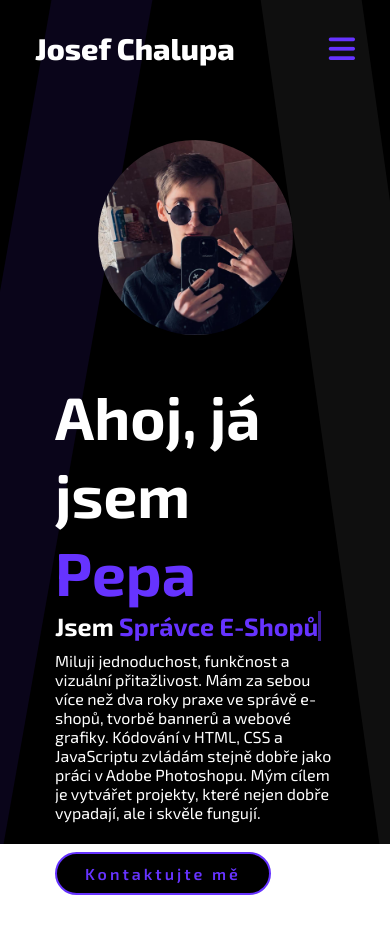
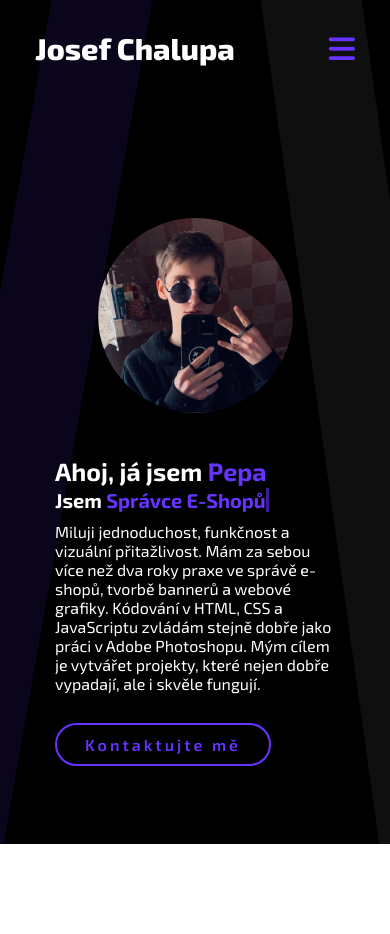
Before and after one commit to JChalupaDesign/Portfolio, a plain HTML site: page index.html in a window 390 px wide. After the commit the page ends 894 px from the top, so only its background shows below. Drawn offline with Linux system fonts and the light colour scheme.

Commit message:
Add files via upload

```diff
--- a/style.css
+++ b/style.css
@@ -227,11 +227,11 @@ span{
     }
 
     .home .home-content h3{
-        font-size: 2.5rem;
+        font-size: 2rem;
     }
 
-    .home-content h1{
-        font-size: 5rem;
+    .home .home-content h1{
+        font-size: 2.5rem;
     }
 
     .home-img img{
```
